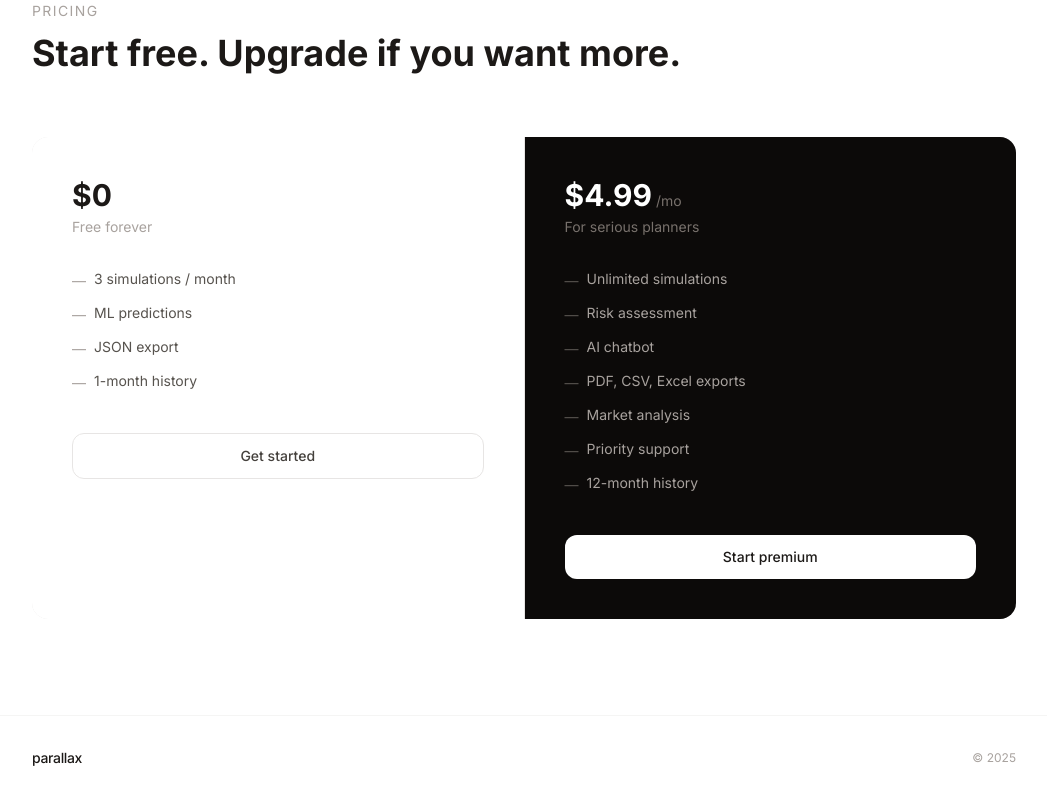
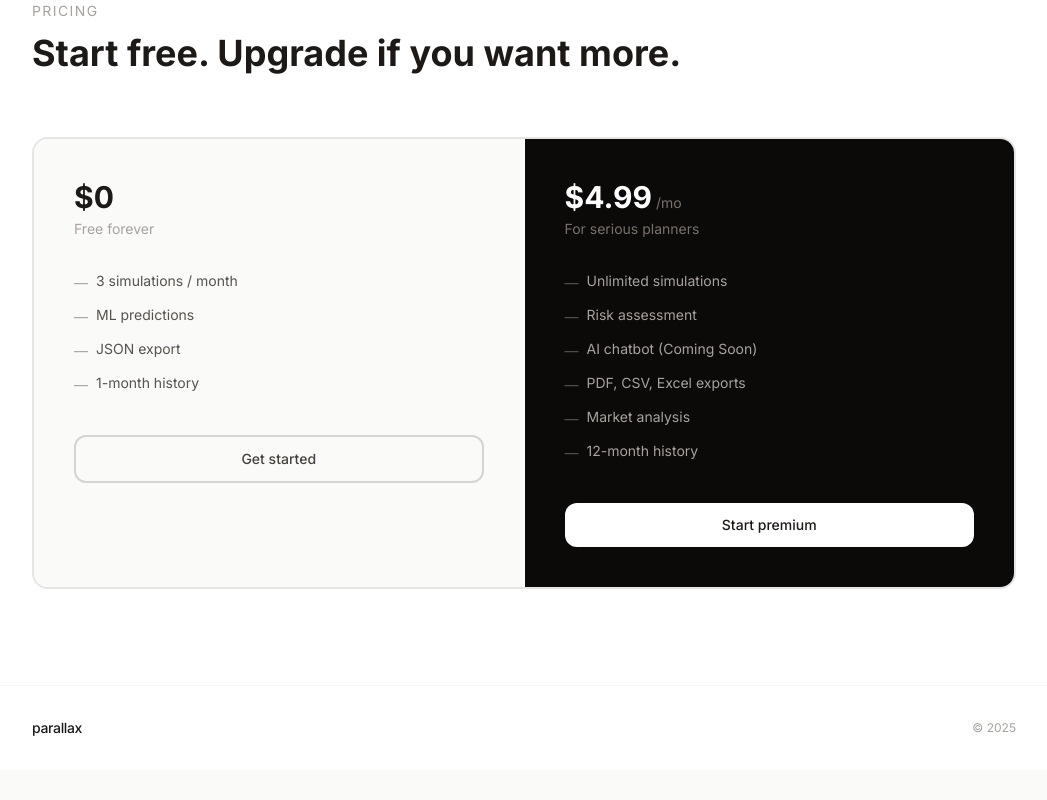
Before and after one commit to AndrewL05/Parallax, a React (Vite) app in the folder frontend/: page / in a window 1280 px wide. Shown: the part 2948-3748 px from the top of the page, without its empty margins (116-1163 px from the left). After the commit the page ends 3718 px from the top, so only its background shows below. Built offline with nearby package versions, Linux system fonts and the light colour scheme; no server answers.

Commit message:
pricing sect

```diff
--- a/frontend/src/components/Pricing.tsx
+++ b/frontend/src/components/Pricing.tsx
@@ -42,10 +42,10 @@ const PricingSection: React.FC = () => {
           Start free. Upgrade if you want more.
         </motion.h2>
 
-        <div className="grid grid-cols-1 md:grid-cols-2 gap-px bg-stone-200 rounded-2xl overflow-hidden">
+        <div className="grid grid-cols-1 md:grid-cols-2 gap-px rounded-2xl overflow-hidden border-2 border-stone-200">
           {/* Free */}
           <motion.div
-            className="bg-white p-8 sm:p-10"
+            className="bg-stone-50 p-8 sm:p-10"
             initial={{ opacity: 0 }}
             whileInView={{ opacity: 1 }}
             viewport={{ once: true }}
@@ -66,7 +66,7 @@ const PricingSection: React.FC = () => {
 
             <button
               onClick={scrollToSimulator}
-              className="w-full py-3 border border-stone-200 rounded-xl text-sm font-medium text-stone-700 hover:border-stone-400 transition-colors"
+              className="w-full py-3 border-2 border-stone-300 rounded-xl text-sm font-medium text-stone-700 hover:border-stone-500 transition-colors"
             >
               Get started
             </button>
@@ -90,10 +90,9 @@ const PricingSection: React.FC = () => {
               {[
                 "Unlimited simulations",
                 "Risk assessment",
-                "AI chatbot",
+                "AI chatbot (Coming Soon)",
                 "PDF, CSV, Excel exports",
                 "Market analysis",
-                "Priority support",
                 "12-month history",
               ].map((f, i) => (
                 <li key={i} className="flex items-start gap-2">
```
